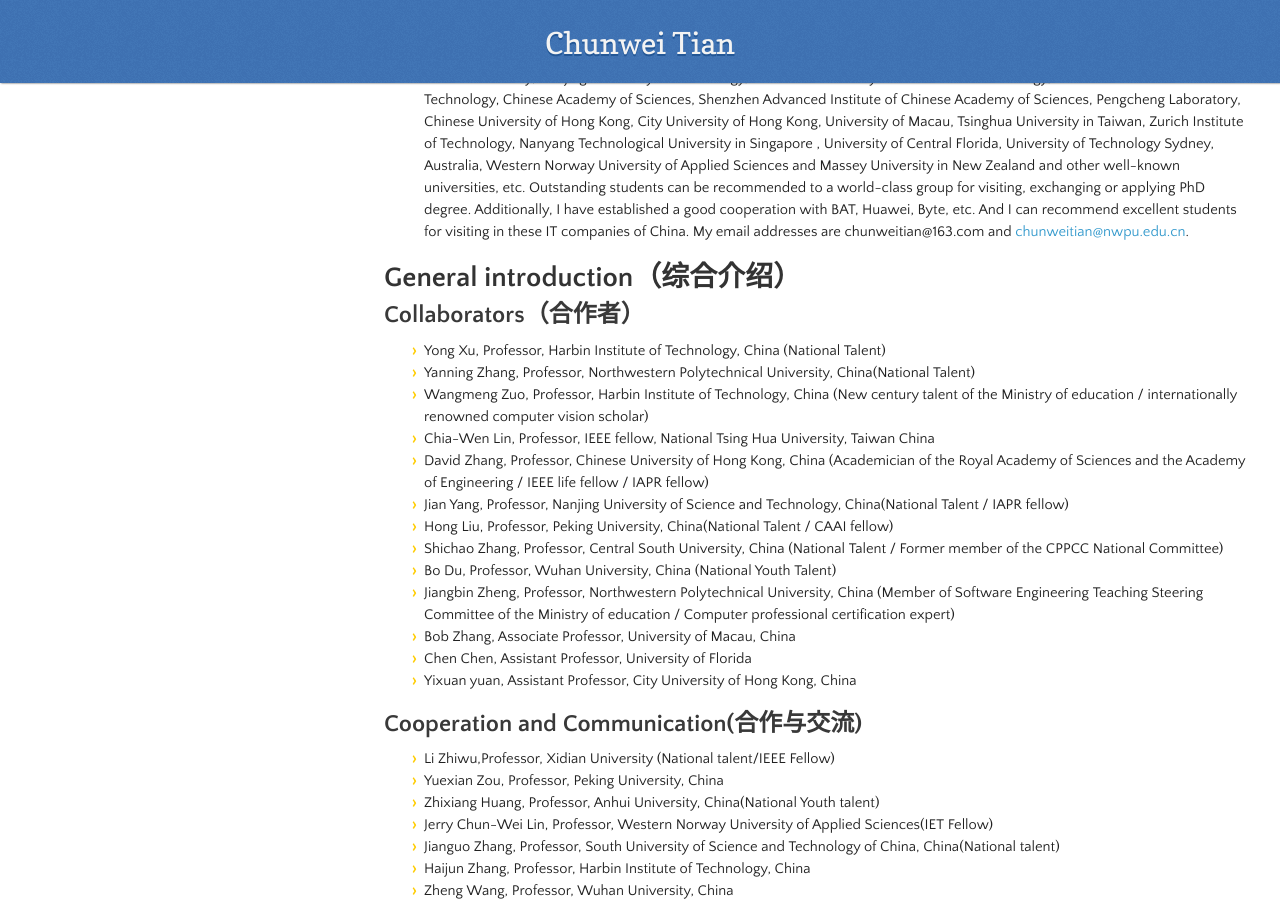
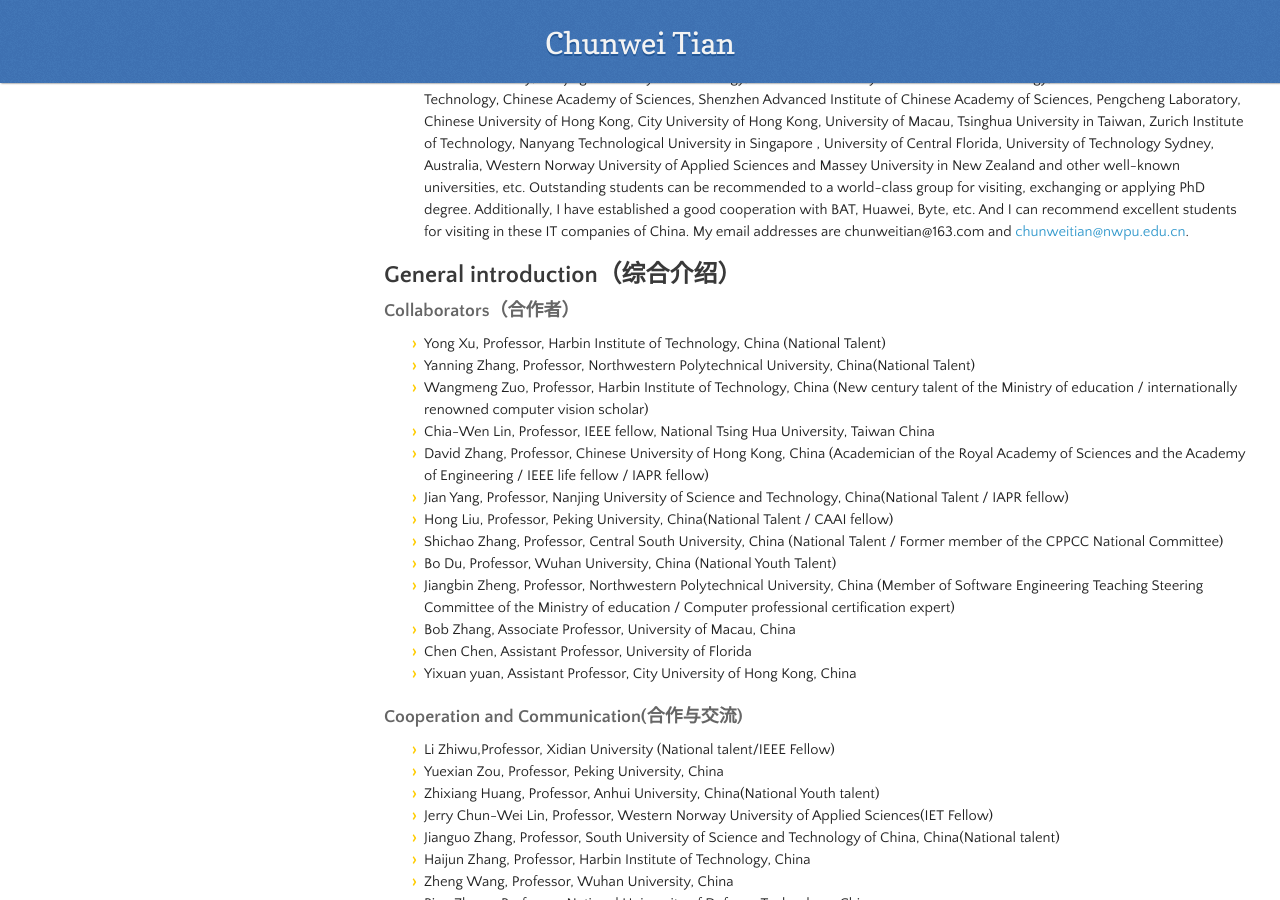
Before and after one commit to hellloxiaotian/hellloxiaotian.github.io, a Jekyll site: the page built from index.md, in a window 1280 px wide and 900 px high, scrolled down 1258 px. Built offline with Jekyll 4.4.1, drawn with Linux system fonts in a browser that asks for light colours; nearby versions of some CDN libraries; our own code applies the rules of GitHub Pages for plain Markdown files; the repository's description, which GitHub fills in, is left out.

Commit message:
Add files via upload

```diff
--- a/index.md
+++ b/index.md
@@ -28,9 +28,9 @@ Major Research Project:  Noise Tolerance Computing and Flexible Low-Level Vision
 ## Recruitment (招生)
 - Welcome to contact me for undergraduates, masters and RA students, who are interested in artificial intelligence, deep learning and image processing. I have good cooperation with Tsinghua University, Peking University, Harbin Institute of Technology, National University of Defense Technology, Wuhan University, Central South University, Dalian University of Technology, Nankai University , Hunan University, Nanjing University of Technology, Southern University of Science and Technology, Institute of Information Technology, Chinese Academy of Sciences, Shenzhen Advanced Institute of Chinese Academy of Sciences, Pengcheng Laboratory, Chinese University of Hong Kong, City University of Hong Kong, University of Macau, Tsinghua University in Taiwan, Zurich Institute of Technology, Nanyang Technological University in Singapore , University of Central Florida, University of Technology Sydney, Australia, Western Norway University of Applied Sciences and Massey University in New Zealand and other well-known universities, etc. Outstanding students can be recommended to a world-class group for visiting, exchanging or applying PhD degree. Additionally, I have established a good cooperation with BAT, Huawei, Byte, etc. And I can recommend excellent students for visiting in these IT companies of China. My email addresses are chunweitian@163.com and [chunweitian@nwpu.edu.cn](mailto:chunweitian@nwpu.edu.cn).
 
-# General introduction（综合介绍）
+## General introduction（综合介绍）
 
-## Collaborators（合作者）
+### Collaborators（合作者）
 
 - Yong Xu, Professor, Harbin Institute of Technology, China (National Talent)
 - Yanning Zhang, Professor, Northwestern Polytechnical University, China(National Talent)
@@ -46,7 +46,7 @@ Major Research Project:  Noise Tolerance Computing and Flexible Low-Level Vision
 - Chen Chen, Assistant Professor, University of Florida
 - Yixuan yuan, Assistant Professor, City University of Hong Kong, China
 
-## Cooperation and Communication(合作与交流)
+### Cooperation and Communication(合作与交流)
 
 - Li Zhiwu,Professor, Xidian University (National talent/IEEE Fellow)
 - Yuexian Zou, Professor, Peking University, China
@@ -431,6 +431,11 @@ ACAIT 2018 (EI)
      <div class="desc_blank_2"> </div>
     </div>
 
+</div>
+
+
+<div class="box">
+
     <div class="img" width = "50%">
      <img src="picture/Jinwen Niu.jpg" >
      <div class="desc_blank"> </div>
```
